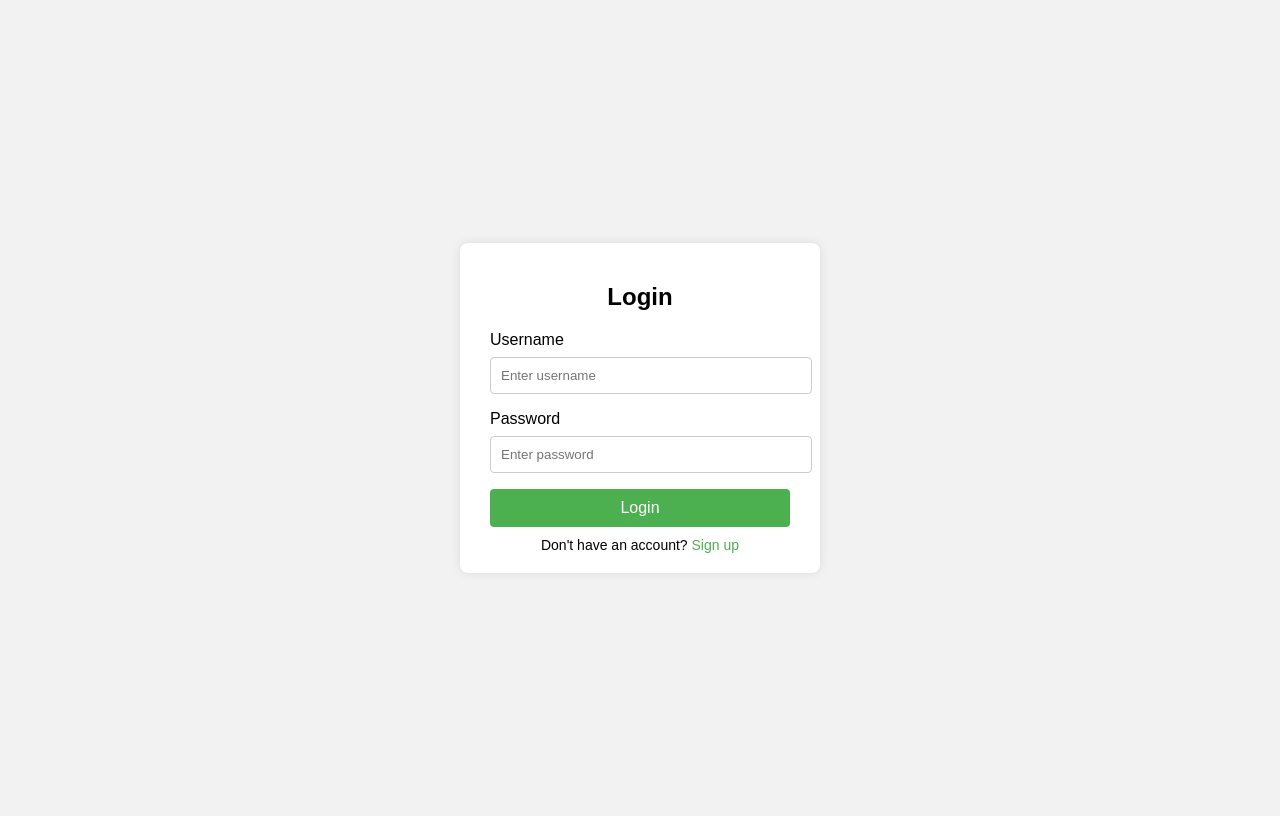
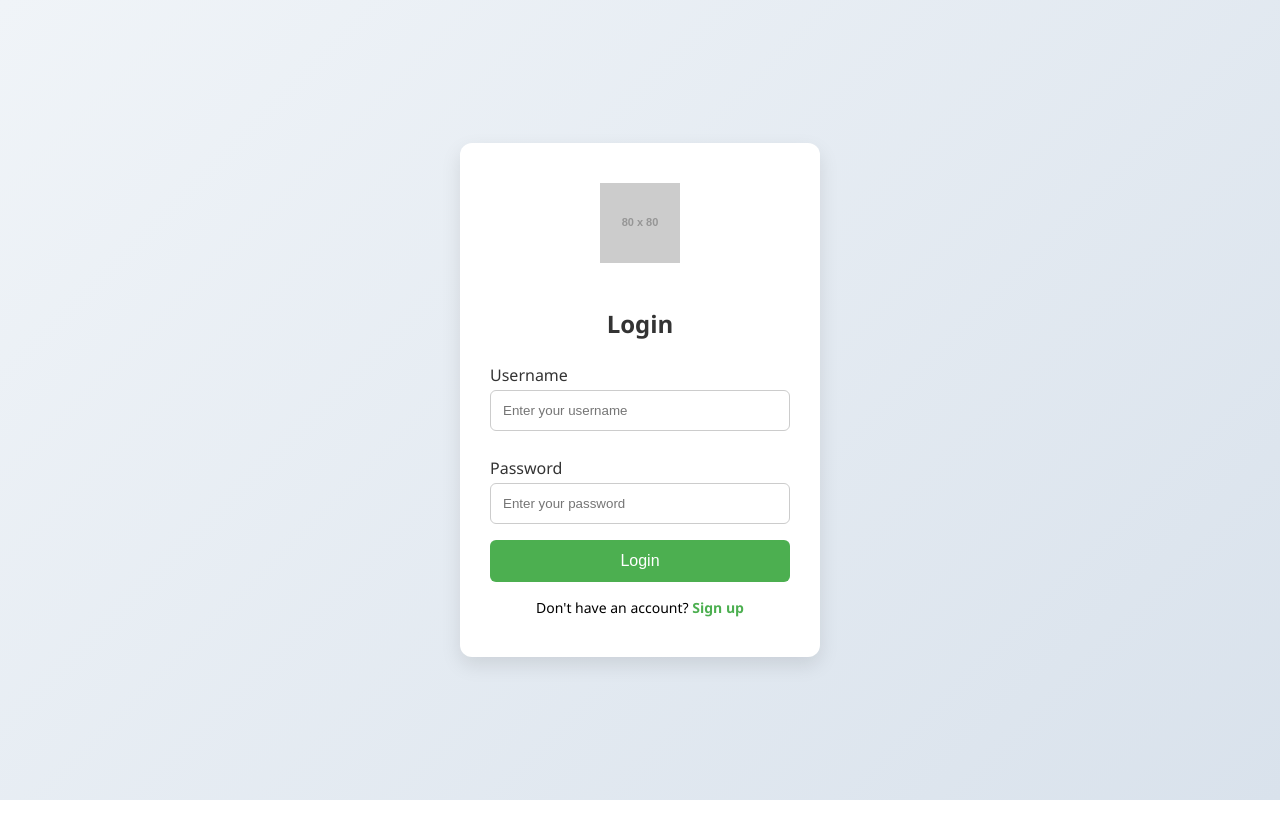
Before and after one commit to ashajakkana26/my-profile, a plain HTML site: page login.html in a window 1280 px wide. Drawn offline with Linux system fonts and the light colour scheme; placeholder pictures from the web are drawn by us.

Commit message:
Updated UI

```diff
--- a/login.html
+++ b/login.html
@@ -1,76 +1,107 @@
 <!DOCTYPE html>
 <html lang="en">
 <head>
-  <meta charset="UTF-8">
+  <meta charset="UTF-8" />
+  <meta name="viewport" content="width=device-width, initial-scale=1.0" />
   <title>Login Page</title>
   <style>
     body {
-      font-family: Arial, sans-serif;
-      background-color: #f2f2f2;
+      font-family: 'Segoe UI', Tahoma, Geneva, Verdana, sans-serif;
+      background: linear-gradient(135deg, #f0f4f8, #d9e2ec);
       display: flex;
       justify-content: center;
       align-items: center;
       height: 100vh;
+      margin: 0;
     }
 
     .login-box {
-      background-color: #fff;
-      padding: 20px 30px;
-      border-radius: 8px;
-      box-shadow: 0 0 10px rgba(0,0,0,0.1);
-      width: 300px;
+      background-color: #ffffff;
+      padding: 40px 30px;
+      border-radius: 12px;
+      box-shadow: 0 8px 20px rgba(0, 0, 0, 0.1);
+      width: 100%;
+      max-width: 360px;
+      box-sizing: border-box;
+      text-align: center;
+    }
+
+    .login-box img {
+      width: 80px;
+      margin-bottom: 20px;
     }
 
     h2 {
-      text-align: center;
-      margin-bottom: 20px;
+      margin-bottom: 24px;
+      color: #333;
+    }
+
+    label {
+      display: block;
+      text-align: left;
+      font-weight: 500;
+      margin: 10px 0 4px;
+      color: #333;
     }
 
     input[type="text"],
     input[type="password"] {
       width: 100%;
-      padding: 10px;
-      margin: 8px 0 16px 0;
+      padding: 12px;
+      margin-bottom: 16px;
       border: 1px solid #ccc;
-      border-radius: 4px;
+      border-radius: 6px;
+      box-sizing: border-box;
+      transition: border-color 0.3s;
+    }
+
+    input:focus {
+      border-color: #4CAF50;
+      outline: none;
     }
 
     button {
       width: 100%;
-      padding: 10px;
+      padding: 12px;
       background-color: #4CAF50;
       border: none;
       color: white;
       font-size: 16px;
-      border-radius: 4px;
+      border-radius: 6px;
       cursor: pointer;
+      transition: background-color 0.3s;
     }
 
     button:hover {
-      background-color: #45a049;
+      background-color: #43a047;
     }
 
     .signup-link {
-      text-align: center;
-      margin-top: 10px;
+      margin-top: 16px;
       font-size: 14px;
     }
 
     .signup-link a {
       color: #4CAF50;
       text-decoration: none;
+      font-weight: bold;
+    }
+
+    .signup-link a:hover {
+      text-decoration: underline;
     }
   </style>
 </head>
 <body>
   <div class="login-box">
+    <img src="https://via.placeholder.com/80" alt="Logo" />
     <h2>Login</h2>
     <form>
       <label for="username">Username</label>
-      <input type="text" id="username" name="username" placeholder="Enter username" required>
+      <input type="text" id="username" name="username" placeholder="Enter your username" required />
 
       <label for="password">Password</label>
-      <input type="password" id="password" name="password" placeholder="Enter password" required>
+      <input type="password" id="password" name="password" placeholder="Enter your password" required />
 
       <button type="submit">Login</button>
 
```
Also changed, not shown: public/404.html (added, +33 -0 lines), public/index.html (added, +83 -0 lines), firebase.json (added), 4 other files.
